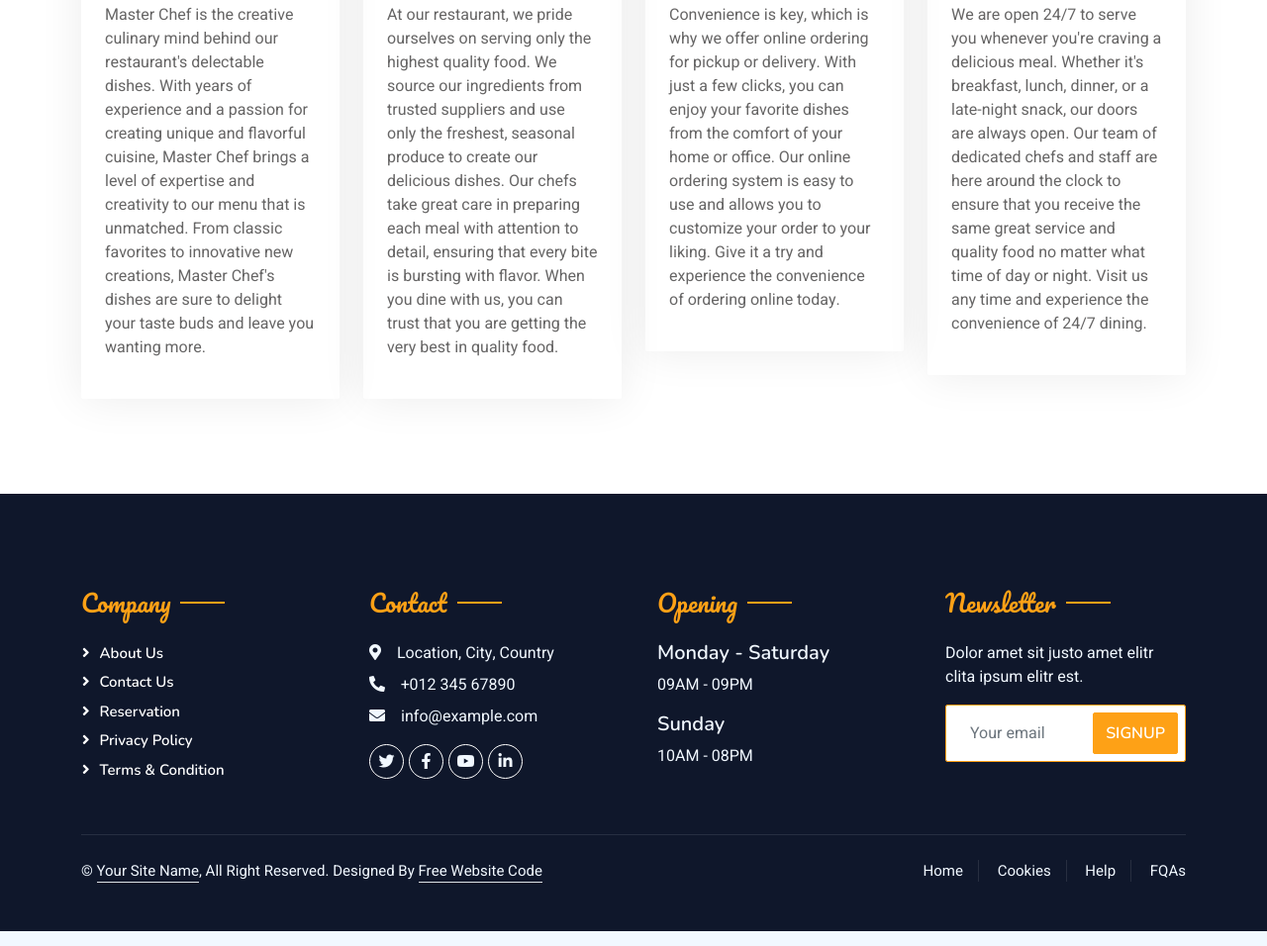
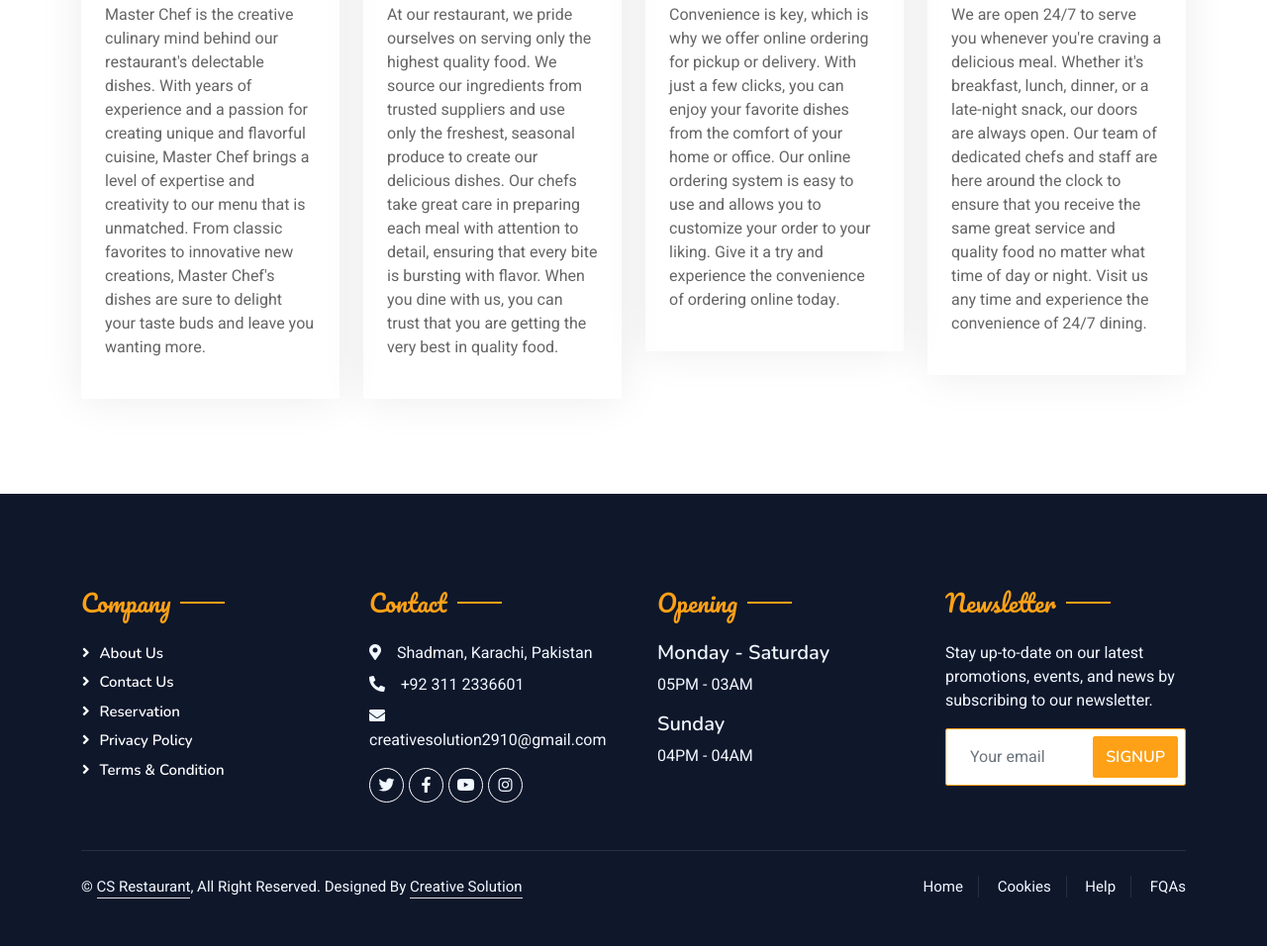
Before and after one commit to Uzair2928/restaurant.github.io, a plain HTML site: page service.html in a window 1280 px wide. Shown: the part 634-1590 px from the top of the page at 99% size. Drawn offline with nearby package versions, Linux system fonts and the light colour scheme.

Commit message:
Update service.html

```diff
--- a/service.html
+++ b/service.html
@@ -149,26 +149,26 @@
                     </div>
                     <div class="col-lg-3 col-md-6">
                         <h4 class="section-title ff-secondary text-start text-primary fw-normal mb-4">Contact</h4>
-                        <p class="mb-2"><i class="fa fa-map-marker-alt me-3"></i>Location, City, Country</p>
-                        <p class="mb-2"><i class="fa fa-phone-alt me-3"></i>+012 345 67890</p>
-                        <p class="mb-2"><i class="fa fa-envelope me-3"></i>info@example.com</p>
+                        <p class="mb-2"><i class="fa fa-map-marker-alt me-3"></i>Shadman, Karachi, Pakistan</p>
+                        <p class="mb-2"><i class="fa fa-phone-alt me-3"></i>+92 311 2336601</p>
+                        <p class="mb-2"><i class="fa fa-envelope me-3"></i>creativesolution2910@gmail.com</p>
                         <div class="d-flex pt-2">
-                            <a class="btn btn-outline-light btn-social" href="https://freewebsitecode.com/"><i class="fab fa-twitter"></i></a>
-                            <a class="btn btn-outline-light btn-social" href="https://facebook.com/freewebsitecode"><i class="fab fa-facebook-f"></i></a>
-                            <a class="btn btn-outline-light btn-social" href="https://youtube.com/freewebsitecode"><i class="fab fa-youtube"></i></a>
-                            <a class="btn btn-outline-light btn-social" href="https://freewebsitecode.com"><i class="fab fa-linkedin-in"></i></a>
+                            <a class="btn btn-outline-light btn-social" href="https://twitter.com/creativesol29?t=RHuMaBmYm80l9PPm5FEd2w&s=09"><i class="fab fa-twitter"></i></a>
+                            <a class="btn btn-outline-light btn-social" href="https://m.facebook.com/profile.php?id=100089988020287&mibextid=ZbWKwL&wtsid=rdr_0VMezPezf5gmSfvfz"><i class="fab fa-facebook-f"></i></a>
+                            <a class="btn btn-outline-light btn-social" href=""><i class="fab fa-youtube"></i></a>
+                            <a class="btn btn-outline-light btn-social" href="https://instagram.com/creative_solution29?igshid=MzRlODBiNWFlZA=="><i class="fab fa-instagram"></i></a>
                         </div>
                     </div>
                     <div class="col-lg-3 col-md-6">
                         <h4 class="section-title ff-secondary text-start text-primary fw-normal mb-4">Opening</h4>
                         <h5 class="text-light fw-normal">Monday - Saturday</h5>
-                        <p>09AM - 09PM</p>
+                        <p>05PM - 03AM</p>
                         <h5 class="text-light fw-normal">Sunday</h5>
-                        <p>10AM - 08PM</p>
+                        <p>04PM - 04AM</p>
                     </div>
                     <div class="col-lg-3 col-md-6">
                         <h4 class="section-title ff-secondary text-start text-primary fw-normal mb-4">Newsletter</h4>
-                        <p>Dolor amet sit justo amet elitr clita ipsum elitr est.</p>
+                        <p>Stay up-to-date on our latest promotions, events, and news by subscribing to our newsletter.</p>
                         <div class="position-relative mx-auto" style="max-width: 400px;">
                             <input class="form-control border-primary w-100 py-3 ps-4 pe-5" type="text" placeholder="Your email">
                             <button type="button" class="btn btn-primary py-2 position-absolute top-0 end-0 mt-2 me-2">SignUp</button>
@@ -180,10 +180,10 @@
                 <div class="copyright">
                     <div class="row">
                         <div class="col-md-6 text-center text-md-start mb-3 mb-md-0">
-                            &copy; <a class="border-bottom" href="https://freewebsitecode.com">Your Site Name</a>, All Right Reserved.
+                            &copy; <a class="border-bottom" href="https://instagram.com/creative_solution29?igshid=MzRlODBiNWFlZA==">CS Restaurant</a>, All Right Reserved.
 
 
-							Designed By <a class="border-bottom" href="https://freewebsitecode.com">Free Website Code</a>
+							Designed By <a class="border-bottom" href="https://instagram.com/creative_solution29?igshid=MzRlODBiNWFlZA==">Creative Solution</a>
                         </div>
                         <div class="col-md-6 text-center text-md-end">
                             <div class="footer-menu">
```
